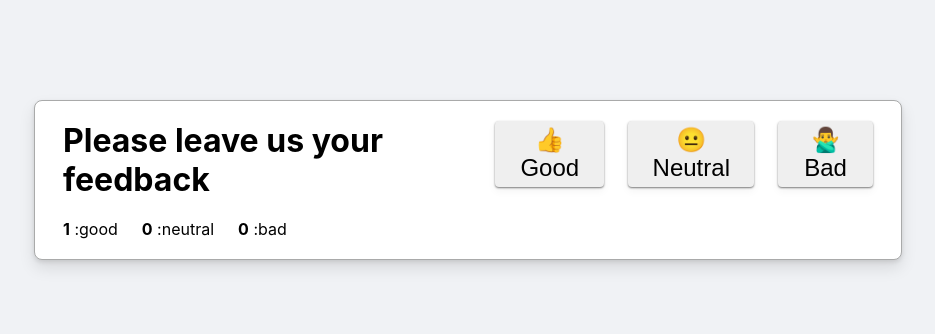
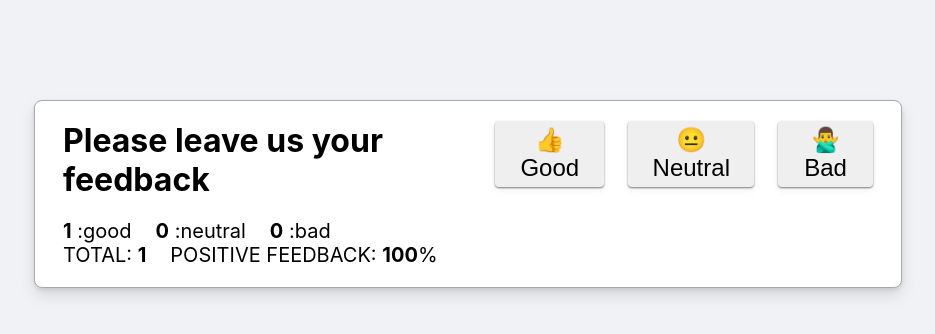
Before and after one commit to xlapushka/goit-react-hw-02-feedback, a React (Create React App) app: page / in a window 1280 px wide. Both pictures are taken after a click on the button "👍 Good". Shown: the top 334 px of the page, without its empty margins (66-1001 px from the left). Built offline with nearby package versions, Linux system fonts and the light colour scheme.

Commit message:
task 1-2 is ready

```diff
--- a/src/components/statistics/feedbackButtons.jsx
+++ b/src/components/statistics/feedbackButtons.jsx
@@ -8,6 +8,7 @@ import css from './statistics.module.css';
 // }
 
 export function FeedbackButtons({handlePlusGood, handlePlusNeutral, handlePlusBad}) {
+
   return (
   <ul className={css.feedbackList}>
     <li className={css.feedbackLi}>
--- a/src/components/statistics/feedbackStatistic.jsx
+++ b/src/components/statistics/feedbackStatistic.jsx
@@ -6,10 +6,16 @@ FeedbackStatistic.propTypes = {
   good : PropTypes.number,
   neutral : PropTypes.number,
   bad : PropTypes.number,
+  total : PropTypes.number,
+  positive : PropTypes.number,
 }
 
-export function FeedbackStatistic({good, neutral, bad}) {
+export function FeedbackStatistic({good, neutral, bad, total, positive}) {
+  console.log(total);
+  // let total = good + neutral + bad;
+  // console.log(total);
   return (
+    <div>
       <ul className={css.feedbackStatistic}>
         <li className={css.feedbackStatisticGood}>
           <p><span>{good}</span> :good</p>
@@ -21,5 +27,14 @@ export function FeedbackStatistic({good, neutral, bad}) {
           <p><span>{bad}</span> :bad</p>
         </li>
       </ul>
+      <ul className={css.feedbackStatistic}>
+        <li>
+          <p>TOTAL: <span>{total}</span></p>
+        </li>
+        <li>
+          <p>POSITIVE  FEEDBACK: <span>{positive}</span>%</p>
+        </li>
+      </ul>
+    </div>
   )
 }
--- a/src/components/statistics/statistics.jsx
+++ b/src/components/statistics/statistics.jsx
@@ -1,4 +1,4 @@
-import React from 'react';
+import React, {Component} from 'react';
 // import PropTypes from 'prop-types';
 import css from './statistics.module.css';
 import {FeedbackStatistic} from './feedbackStatistic';
@@ -10,7 +10,7 @@ import {FeedbackButtons} from './feedbackButtons'
 //   })).isRequired
 // }
 
-export class Statistics extends React.Component {
+export class Statistics extends Component {
 
   // ============= Якщо нічого не прийшло в Props =============
   static defaultProps = {
@@ -50,6 +50,15 @@ export class Statistics extends React.Component {
       }));
   }
 
+  countTotalFeedback() {
+    return (+this.state.good + +this.state.neutral + +this.state.bad);
+  }
+
+  countPositiveFeedbackPercentage() {
+    let total = +this.state.good + +this.state.neutral + +this.state.bad;
+    return Math.round((this.state.good/total)*100)
+  }
+
 
   render() {
     return (
@@ -69,7 +78,11 @@ export class Statistics extends React.Component {
           good = {this.state.good}
           neutral = {this.state.neutral}
           bad = {this.state.bad}
-        />)}
+          total = {this.countTotalFeedback()}
+          positive = {this.countPositiveFeedbackPercentage()}
+        />
+
+        )}
 
     </div>
       )
--- a/src/components/statistics/statistics.module.css
+++ b/src/components/statistics/statistics.module.css
@@ -61,7 +61,7 @@
   display: flex;
   flex-direction: row;
   gap: 24px;
-
+  font-size: 20px;
 }
 
 .feedbackStatistic span {
```
